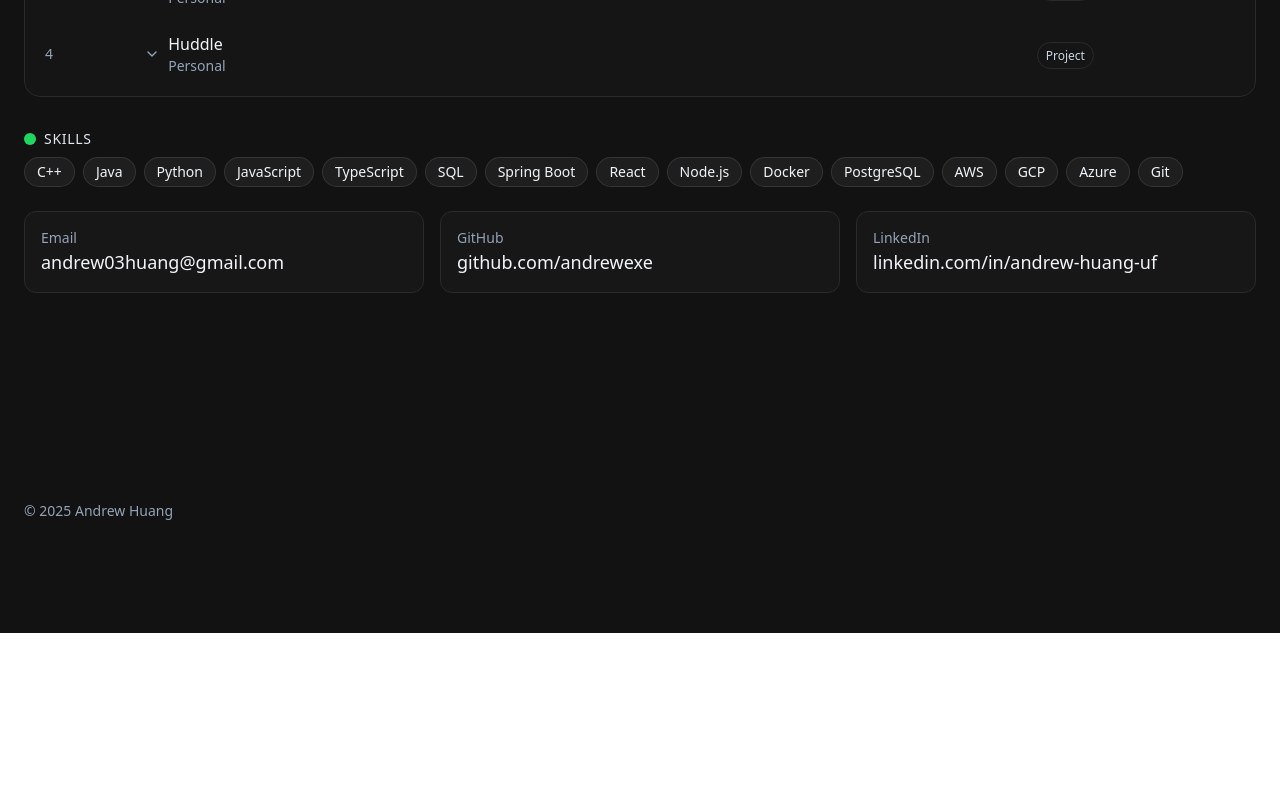
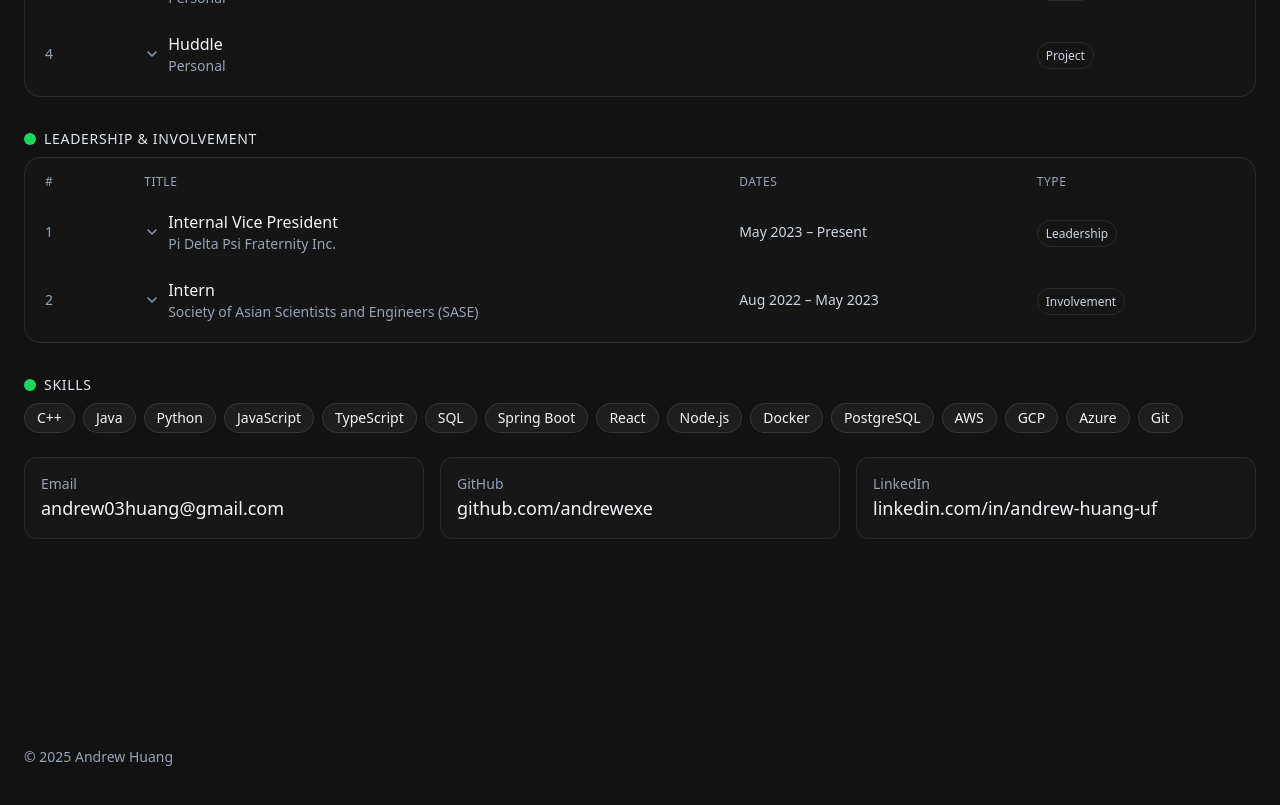
Before and after one commit to andrewexe/my-portfolio, a React (Vite) app: page / in a window 1280 px wide. Shown: the part 900-1705 px from the top of the page. Before the commit the page ends 1533 px from the top, so only its background shows below. Built offline with nearby package versions, Linux system fonts and the light colour scheme.

Commit message:
Add leadership section

```diff
--- a/src/App.jsx
+++ b/src/App.jsx
@@ -112,6 +112,31 @@ const PROJECTS = [
             "Conceptualized and launched an iOS application connecting athletes, facilitating gameplay sessions, and expanding player networks.",
             "Constructed a Swift-based UI with 10 custom components, achieving functionality parity while cutting load times by 40%.",
             "Launched Firebase Authentication and Cloud Firestore, managing data records with 99.9% uptime.",
+        ],
+    },
+];
+
+// NEW: Leadership & Involvement
+const LEADERSHIP = [
+    {
+        title: "Internal Vice President",
+        org: "Pi Delta Psi Fraternity Inc.",
+        range: "May 2023 – Present",
+        type: "Leadership",
+        bullets: [
+            "Act as a liaison between members and the executive board, delegating tasks to 50+ members to ensure smooth operation.",
+            "Spearheaded 8+ professional and social events in collaboration with other groups, strengthening inter-organizational relations.",
+            "Designed and promoted recruitment events and graphics, increasing intake results by over 200%.",
+        ],
+    },
+    {
+        title: "Intern",
+        org: "Society of Asian Scientists and Engineers (SASE)",
+        range: "Aug 2022 – May 2023",
+        type: "Involvement",
+        bullets: [
+            "Built strong professional relations within the organization, facilitating collaborative projects and mentorship opportunities.",
+            "Developed project management, public speaking, and teamwork skills through participation in organizational initiatives.",
         ],
     },
 ];
@@ -492,6 +517,7 @@ export default function App() {
     const [resumeOpen, setResumeOpen] = useState(false);
     const [expOpen, setExpOpen] = useState(null);
     const [projOpen, setProjOpen] = useState(null);
+    const [leadOpen, setLeadOpen] = useState(null); // NEW
 
     // Music
     const [songs] = useState(SONGS);
@@ -680,6 +706,35 @@ export default function App() {
                     </div>
                 </section>
 
+                {/* NEW: Leadership & Involvement */}
+                <section id="leadership" className="mt-8">
+                    <SectionHeader>Leadership &amp; Involvement</SectionHeader>
+                    <div className="rounded-2xl border border-[#2a2a2a] bg-[#181818]/70 p-2">
+                        <div className="grid grid-cols-12 text-slate-400 text-xs uppercase tracking-wider px-3 py-2">
+                            <div className="col-span-1">#</div>
+                            <div className="col-span-6">Title</div>
+                            <div className="col-span-3">Dates</div>
+                            <div className="col-span-2">Type</div>
+                        </div>
+                        {LEADERSHIP.map((l, i) => (
+                            <div key={i} className="rounded-lg">
+                                <Row
+                                    idx={i + 1}
+                                    title={l.title}
+                                    org={l.org}
+                                    range={l.range}
+                                    type={l.type}
+                                    expanded={leadOpen === i}
+                                    onClick={() => setLeadOpen(leadOpen === i ? null : i)}
+                                />
+                                <Collapsible open={leadOpen === i}>
+                                    <Bullets items={l.bullets} />
+                                </Collapsible>
+                            </div>
+                        ))}
+                    </div>
+                </section>
+
                 <section className="mt-8" id="contact">
                     <SectionHeader>Skills</SectionHeader>
                     <div className="flex flex-wrap gap-2">
```
